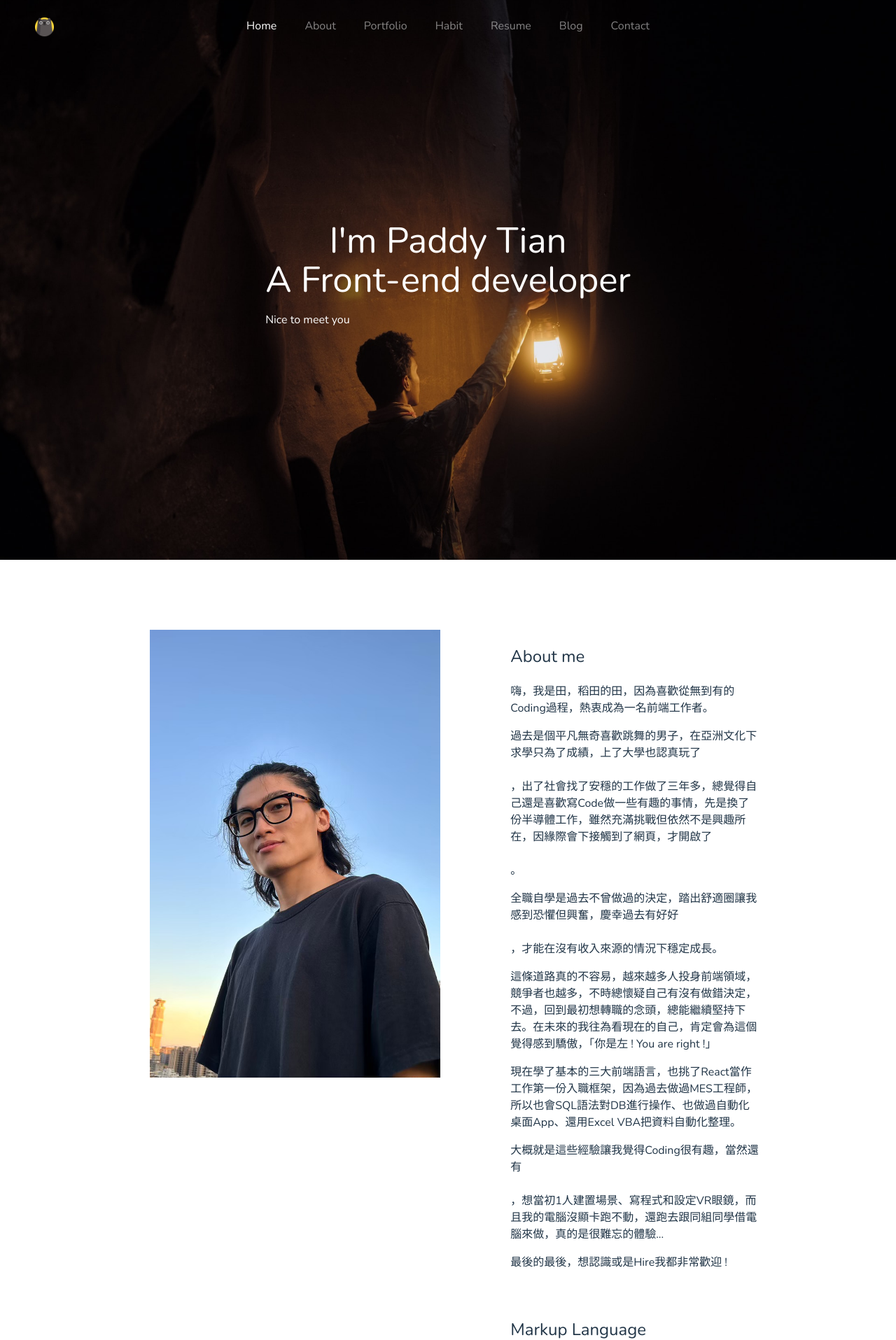
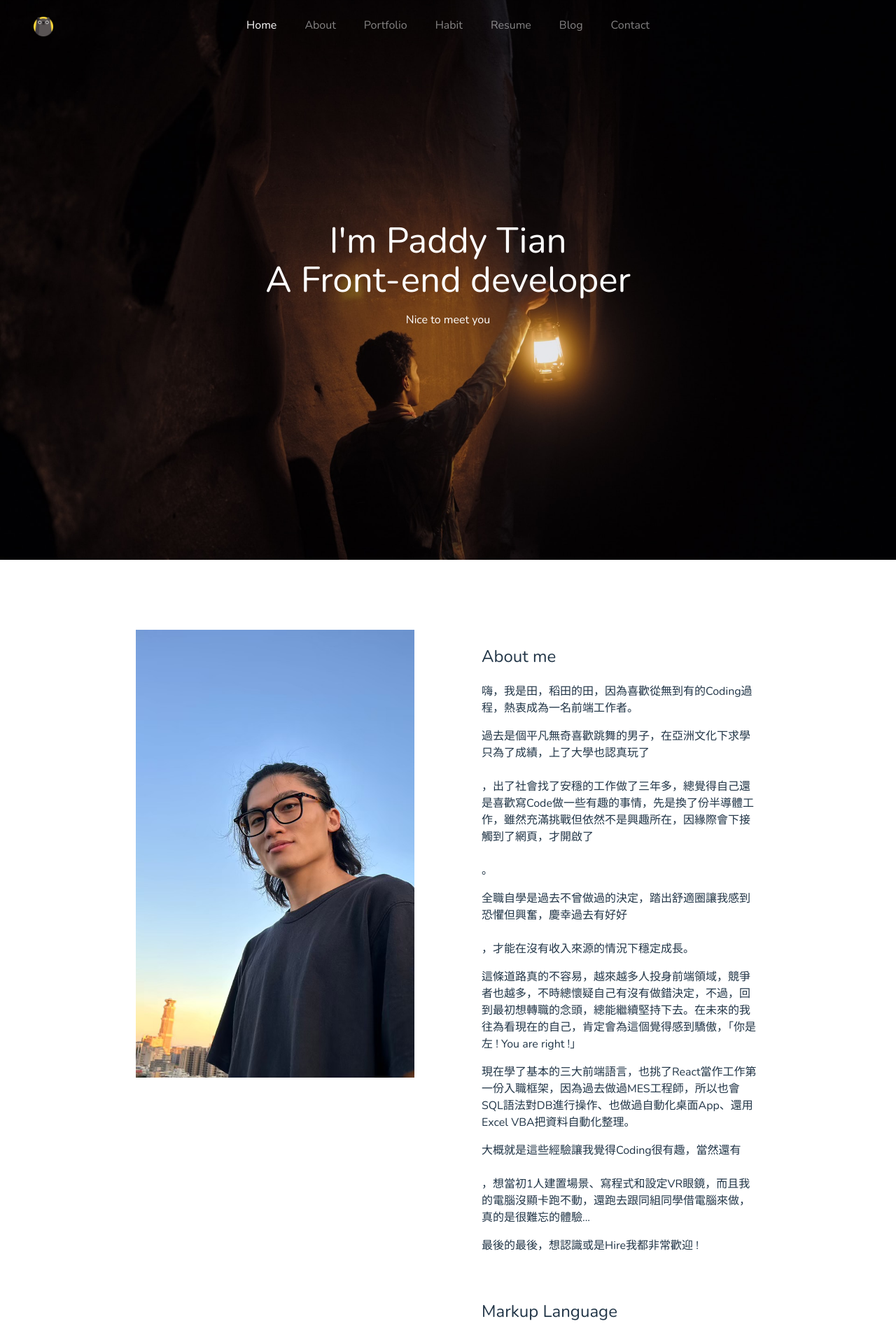
Before and after one commit to DoubleTian-tw/personal-webpage, a Vue app: page / in a window 1280 px wide. Shown: the top 1915 px of the page at 70% size. Built offline with nearby package versions, Linux system fonts and the light colour scheme.

Commit message:
refactor/Refactor component and use tailwind

```diff
--- a/src/components/AboutMe.vue
+++ b/src/components/AboutMe.vue
@@ -1,14 +1,17 @@
 <template>
     <!-- About me -->
-    <div id="myBio" class="main-container">
-        <div class="myBio-img gs-fromLeft gs-reveal">
+    <div
+        id="myBio"
+        class="main-container max-sm:gap-0 gap-24 flex h-auto max-sm:flex-col">
+        <div class="gs-fromLeft gs-reveal flex-1">
             <img
+                class="w-full h-[80vh] max-sm:h-[50vh] object-cover object-center"
                 src="@/assets/myBio-image.jpg"
                 alt="This's me"
                 oncontextmenu="return false;" />
         </div>
-        <div class="myBio-intro">
-            <div class="text gs-fromRight gs-reveal">
+        <div class="flex-1">
+            <div class="gs-fromRight gs-reveal pb-7">
                 <h2>About me</h2>
                 <p>
                     嗨，我是田，稻田的田，因為喜歡從無到有的Coding過程，熱衷成為一名前端工作者。
@@ -48,28 +51,28 @@
                 </p>
                 <p>最後的最後，想認識或是Hire我都非常歡迎 !</p>
             </div>
-            <div class="skill gs-fromLeft gs-reveal">
+            <div class="gs-fromLeft gs-reveal pb-7">
                 <h2>Markup Language</h2>
                 <p>HTML</p>
                 <p>CSS</p>
             </div>
-            <div class="skill gs-fromRight gs-reveal">
+            <div class="gs-fromRight gs-reveal pb-7">
                 <h2>Program Language</h2>
                 <p>Javascript</p>
                 <p>C#</p>
                 <p>Visual Basic</p>
             </div>
-            <div class="skill gs-fromRight gs-reveal">
+            <div class="gs-fromRight gs-reveal pb-7">
                 <h2>Framework</h2>
                 <p>ReactJs</p>
             </div>
 
-            <div class="button gs-fromLeft gs-reveal">
+            <div class="gs-fromLeft gs-reveal text-left">
                 <a
-                    class="hireMe"
-                    href="https://www.cakeresume.com/s--M7R7Mwc-flIMqXH79MizSw--/paddytian"
-                    >HIRE ME</a
-                >
+                    class="bg-lightGreen hover:bg-darkGreen inline-block text-white no-underline py-4 px-7 rounded-[30px] mb-2.5 transition-[background-color] duration-300 ease"
+                    href="https://www.cakeresume.com/s--M7R7Mwc-flIMqXH79MizSw--/paddytian">
+                    HIRE ME
+                </a>
             </div>
         </div>
     </div>
@@ -77,52 +80,4 @@
 
 <script setup></script>
 
-<style lang="scss" scoped>
-#myBio {
-    display: flex;
-    flex-wrap: wrap;
-    height: auto;
-}
-
-.myBio-img {
-    width: 60%;
-    padding: 0 100px 0 20px;
-
-    img {
-        width: 100%;
-        height: 80vh;
-        object-fit: cover;
-        object-position: 60% 100%;
-    }
-}
-.myBio-intro {
-    width: 40%;
-    .text,
-    .skill {
-        padding-bottom: 30px;
-    }
-    .button a {
-        display: inline-block;
-        color: white;
-        text-decoration: none;
-        font-size: 1em;
-        padding: 15px 30px;
-        border-radius: 30px;
-        margin-bottom: 10px;
-        transition: background-color 0.3s ease;
-    }
-}
-.hireMe {
-    background-color: var(--lightGreen);
-
-    &:hover {
-        background-color: var(--darkGreen);
-    }
-    .cv {
-        background-color: var(--darkGrey);
-        &:hover {
-            background-color: var(--lightGrey);
-        }
-    }
-}
-</style>
+<style lang="scss" scoped></style>
--- a/src/components/Header.vue
+++ b/src/components/Header.vue
@@ -1,37 +1,18 @@
 <template>
-    <header>
-        <div class="bg"></div>
-        <div class="intro gs-absolute">
+    <header class="relative">
+        <div
+            class="w-full h-screen bg-center bg-no-repeat bg-cover bg-fixed bg-[url('@/assets/header-image.jpg')]"></div>
+        <div
+            class="gs-absolute absolute text-white top-1/2 left-1/2 -translate-x-1/2 -translate-y-1/2 text-center">
             <h1>
                 I'm Paddy Tian <br />
                 A Front-end developer
             </h1>
-            <p>Nice to meet you</p>
+            <p class="text-center">Nice to meet you</p>
         </div>
     </header>
 </template>
 
 <script setup lang="ts"></script>
 
-<style lang="scss" scoped>
-header {
-    position: relative;
-}
-.bg {
-    width: 100%;
-    height: 100vh;
-    background-position: center;
-    background-repeat: no-repeat;
-    background-size: cover;
-    background-attachment: fixed;
-    background-image: url("@/assets/header-image.jpg");
-}
-.intro {
-    position: absolute;
-    color: white;
-    top: 50%;
-    left: 50%;
-    transform: translate(-50%, -50%);
-    text-align: center;
-}
-</style>
+<style lang="scss" scoped></style>
--- a/src/components/Navbar.vue
+++ b/src/components/Navbar.vue
@@ -1,11 +1,13 @@
 <template>
-    <nav class="navbar">
-        <div class="nav-container">
-            <div class="logo">
+    <nav class="navbar absolute flex-wrap top-0 left-0 z-[1] w-full py-6">
+        <div class="relative">
+            <div
+                class="logo absolute mx-12 w-7 h-7 bg-[url('@/images/icon-cat.png')] bg-no-repeat bg-contain transition-all duration-500 ease hover:rotate-[30deg]">
                 <a href="#myHome"> </a>
             </div>
             <div class="links-container">
-                <ul class="links show-list-transition">
+                <ul
+                    class="links show-list-transition flex justify-center items-center m-0 p-0 flex-nowrap">
                     <li>
                         <a class="active scroll-link" href="#myHome">Home</a>
                     </li>
@@ -19,7 +21,8 @@
                     <li><a class="scroll-link" href="#myFooter">Contact</a></li>
                 </ul>
             </div>
-            <div class="toggle-button">
+            <div
+                class="toggle-button transition-opacity duration-300 ease-in-out absolute top-1/2 right-0 -translate-y-1/2 cursor-pointer hidden mx-12 opacity-50 hover:opacity-100">
                 <div class="bar"></div>
                 <div class="bar"></div>
                 <div class="bar"></div>
@@ -31,72 +34,11 @@
 <script setup lang="ts"></script>
 
 <style lang="scss" scoped>
-nav {
-    position: absolute;
-    flex-wrap: wrap;
-    top: 0;
-    left: 0;
-    z-index: 1;
-    width: 100%;
-    padding: 25px 0;
-}
-.nav-container {
-    position: relative;
-}
-.logo {
-    position: absolute;
-    background-image: url("../images/icon-cat.png");
-    background-repeat: no-repeat;
-    background-size: contain;
-    margin: 0 50px;
-    width: 1.7em;
-    height: 1.7em;
-    transition: all 0.5s ease;
-    &:hover {
-        transform: rotate(30deg) !important;
-    }
-}
-.links {
-    display: flex;
-    justify-content: center;
-    align-items: center;
-    margin: 0;
-    padding: 0;
-    flex-wrap: nowrap;
-}
-
-a {
-    display: block;
-    text-decoration: none;
-    margin: 0 20px;
-    color: white;
-    opacity: 0.5;
-    font-size: 1em;
-}
-a,
-.toggle-button {
-    transition-property: opacity;
-    transition-duration: 0.3s;
-    transition-timing-function: ease-in-out;
-}
 .active {
     opacity: 1;
 }
 li:hover a {
     opacity: 1;
-}
-.toggle-button {
-    position: absolute;
-    top: 50%;
-    right: 0;
-    transform: translateY(-50%);
-    cursor: pointer;
-    display: none;
-    margin: 0 50px;
-    opacity: 0.5;
-    &:hover {
-        opacity: 1;
-    }
 }
 .bar {
     width: 25px;
```
